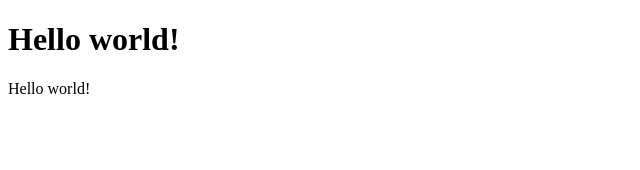
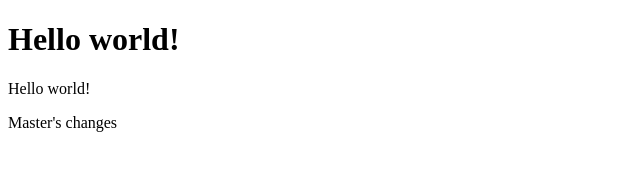
Before and after one commit to vadym0509/new-html-project, a plain HTML site: page index.html in a window 1280 px wide. Shown: the whole page, without its empty margins (0-640 px from the left). Drawn offline with Linux system fonts and the light colour scheme.

Commit message:
master's changes

```diff
--- a/index.html
+++ b/index.html
@@ -8,5 +8,6 @@
 <body>
  <h1>Hello world!</h1>
  <p>Hello world!</p>
+ <p>Master's changes</p>
 </body>
 </html>
```
